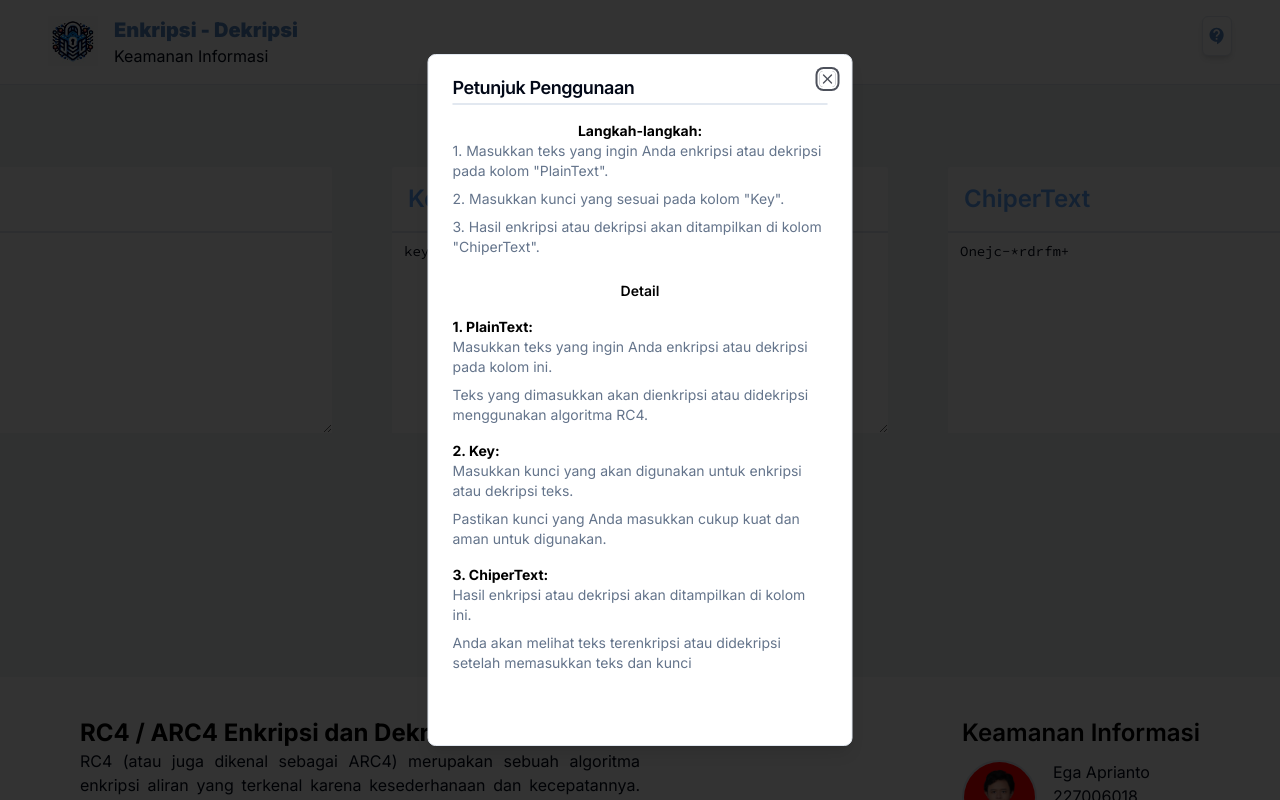
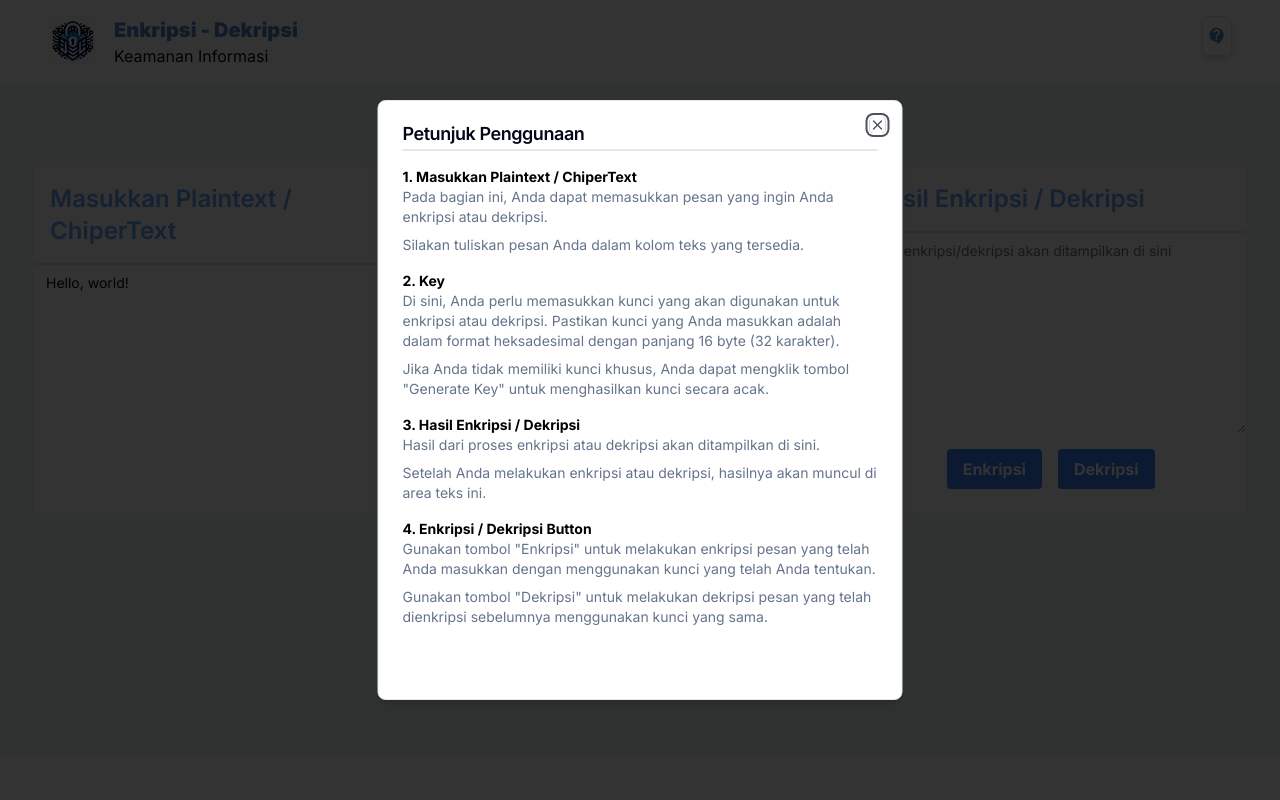
Before and after one commit to EgaAprianto8/enkripsi-dekripsi, a Next.js app: page / in a window 1280 px wide. Both pictures are taken after a click on the button 1217 px from the left and 36 px from the top of the page. Shown: the top 800 px of the page. Built offline with nearby package versions, Linux system fonts and the light colour scheme.

Commit message:
[REVISION] - RC4 TO AES

```diff
--- a/components/layouts/Footer.tsx
+++ b/components/layouts/Footer.tsx
@@ -9,14 +9,13 @@ const Footer = () => {
         <div className="flex justify-between">
           <div className="flex flex-col w-1/2">
             <h1 className="text-2xl font-bold text-black">
-              RC4 / ARC4 Enkripsi dan Dekripsi Online
+            AES Enkripsi dan Dekripsi Online
             </h1>
             <p className="text-justify">
-              RC4 (atau juga dikenal sebagai ARC4) merupakan sebuah algoritma
-              enkripsi aliran yang terkenal karena kesederhanaan dan
-              kecepatannya. Algoritma ini digunakan dalam berbagai protokol
-              keamanan seperti SSL (Secure Sockets Layer) dan WEP (Wired
-              Equivalent Privacy).
+              Advanced Encryption Standard (AES), juga dikenal dengan nama aslinya
+              Rijndael, adalah spesifikasi untuk enkripsi data elektronik. Ini
+              menggambarkan sebuah algoritma kunci-simetris yang menggunakan
+              kunci yang sama untuk melakukan enkripsi dan dekripsi.
             </p>
           </div>
           <div className="flex flex-col items-center sm:items-start">
@@ -45,17 +44,25 @@ const Footer = () => {
           <div className="flex justify-between">
             <div className="flex flex-col gap-4 w-1/2 mt-6">
               <p>
-            Website ini menyediakan alat yang mudah digunakan untuk melakukan
-            enkripsi dan dekripsi teks menggunakan algoritma RC4, sehingga
-            memungkinkan pengguna untuk melindungi dan mengamankan informasi
-            sensitif secara online.
+                Website ini menyediakan alat yang mudah digunakan untuk
+                melakukan enkripsi dan dekripsi teks menggunakan algoritma AES,
+                sehingga memungkinkan pengguna untuk melindungi dan mengamankan
+                informasi sensitif secara online.
               </p>
             </div>
             <div className="flex flex-row gap-4 font-semibold mt-4">
-            <Link href="https://www.linkedin.com/in/egaa-ap-b937891a5/" title="github" className="text-gray-400">
+              <Link
+                href="https://www.linkedin.com/in/egaa-ap-b937891a5/"
+                title="github"
+                className="text-gray-400"
+              >
                 Linkedin
               </Link>
-            <Link href="https://github.com/EgaAprianto8" title="github" className="text-gray-400">
+              <Link
+                href="https://github.com/EgaAprianto8"
+                title="github"
+                className="text-gray-400"
+              >
                 GitHub
               </Link>
             </div>
--- a/components/layouts/Navbar2.tsx
+++ b/components/layouts/Navbar2.tsx
@@ -46,70 +46,58 @@ const Navbar2 = () => {
                 <MdContactSupport size={20} />
               </Button>
             </DialogTrigger>
-            <DialogContent className="sm:max-w-[425px]">
+            <DialogContent className="sm:max-w-[525px]">
               <DialogHeader>
                 <DialogTitle>Petunjuk Penggunaan</DialogTitle>
                 <DialogDescription className="border-t-2 flex flex-col gap-2">
-                  <div className="flex flex-col">
-                    <h1 className="text-black font-bold flex justify-center text-md mt-4">
-                      Langkah-langkah:
-                    </h1>
-                    <div className="flex flex-col gap-2">
-                      <p>
-                        1. Masukkan teks yang ingin Anda enkripsi atau dekripsi
-                        pada kolom &quot;PlainText&quot;.
-                      </p>
-                      <p>2. Masukkan kunci yang sesuai pada kolom &quot;Key&quot;.</p>
-                      <p>
-                        3. Hasil enkripsi atau dekripsi akan ditampilkan di
-                        kolom &quot;ChiperText&quot;.
-                      </p>
-                    </div>
-                  </div>
                   <div className="mt-4 gap-4 flex flex-col">
-                    <h1 className="flex justify-center font-semibold text-md text-black">
-                      Detail
-                    </h1>
                     <div className="flex flex-col">
                       <h1 className="text-black font-bold text-md">
-                        1. PlainText:
+                        1. Masukkan Plaintext / ChiperText
                       </h1>
                       <div className="flex flex-col gap-2">
                         <p>
-                          Masukkan teks yang ingin Anda enkripsi atau dekripsi
-                          pada kolom ini.
+                        Pada bagian ini, Anda dapat memasukkan pesan yang ingin Anda enkripsi atau dekripsi.
                         </p>
                         <p>
-                          Teks yang dimasukkan akan dienkripsi atau didekripsi
-                          menggunakan algoritma RC4.
+                        Silakan tuliskan pesan Anda dalam kolom teks yang tersedia.
                         </p>
                       </div>
                     </div>
                     <div className="flex flex-col">
-                      <h1 className="text-black font-bold text-md">2. Key:</h1>
+                      <h1 className="text-black font-bold text-md">2. Key</h1>
                       <div className="flex flex-col gap-2">
                         <p>
-                          Masukkan kunci yang akan digunakan untuk enkripsi atau
-                          dekripsi teks.
+                        Di sini, Anda perlu memasukkan kunci yang akan digunakan untuk enkripsi atau dekripsi. Pastikan kunci yang Anda masukkan adalah dalam format heksadesimal dengan panjang 16 byte (32 karakter).
                         </p>
                         <p>
-                          Pastikan kunci yang Anda masukkan cukup kuat dan aman
-                          untuk digunakan.
+                        Jika Anda tidak memiliki kunci khusus, Anda dapat mengklik tombol "Generate Key" untuk menghasilkan kunci secara acak.
                         </p>
                       </div>
                     </div>
                     <div className="flex flex-col">
                       <h1 className="text-black font-bold text-md">
-                        3. ChiperText:
+                        3. Hasil Enkripsi / Dekripsi
                       </h1>
                       <div className="flex flex-col gap-2">
                         <p>
-                          Hasil enkripsi atau dekripsi akan ditampilkan di kolom
-                          ini.
+                        Hasil dari proses enkripsi atau dekripsi akan ditampilkan di sini.
                         </p>
                         <p>
-                          Anda akan melihat teks terenkripsi atau didekripsi
-                          setelah memasukkan teks dan kunci
+                        Setelah Anda melakukan enkripsi atau dekripsi, hasilnya akan muncul di area teks ini.
+                        </p>
+                      </div>
+                    </div>
+                    <div className="flex flex-col">
+                      <h1 className="text-black font-bold text-md">
+                        4. Enkripsi / Dekripsi Button
+                      </h1>
+                      <div className="flex flex-col gap-2">
+                        <p>
+                        Gunakan tombol "Enkripsi" untuk melakukan enkripsi pesan yang telah Anda masukkan dengan menggunakan kunci yang telah Anda tentukan.
+                        </p>
+                        <p>
+                        Gunakan tombol "Dekripsi" untuk melakukan dekripsi pesan yang telah dienkripsi sebelumnya menggunakan kunci yang sama.
                         </p>
                       </div>
                     </div>
--- a/components/pages/EnkripsiDekripsi.tsx
+++ b/components/pages/EnkripsiDekripsi.tsx
@@ -1,116 +1,165 @@
-import { useState, useEffect } from "react";
-import { Source_Code_Pro } from "next/font/google";
+import { useState } from "react";
 import { Textarea } from "@/components/ui/textarea";
-
-const code = Source_Code_Pro({ subsets: ["latin"] });
+var CryptoJS = require("crypto-js");
 
 const EnkripsiDeskripsi = () => {
   const [message, setMessage] = useState<string>("Hello, world!");
-  const [key, setKey] = useState<string>("key");
+  const [key, setKey] = useState<string>(
+    CryptoJS.lib.WordArray.random(16).toString(CryptoJS.enc.Hex)
+  );
   const [result, setResult] = useState<string>("");
+  const [error, setError] = useState<string>("");
 
-  const RC4Algorithm = () => {
+  const validateHex = (input: string) => {
+    const hexRegex = /^[0-9A-Fa-f]+$/g;
+    return hexRegex.test(input);
+  };
+
+  const generateRandomKey = () => {
+    setKey(CryptoJS.lib.WordArray.random(16).toString(CryptoJS.enc.Hex));
+  };
+
+  const AESAlgorithm = () => {
+    setError("");
     if (!key) {
+      setError("Key harus diisi.");
       setResult("");
       return;
     }
 
-    let arrayBinary: string[] = [];
-    for (let i = 0; i < message.length; i++) {
-      let ascii = message.charCodeAt(i);
-      let binary = ascii.toString(2).padStart(8, "0");
-      arrayBinary.push(binary);
+    if (!validateHex(key)) {
+      setError("Key harus dalam format heksadesimal.");
+      setResult("");
+      return;
     }
 
-    let S: number[] = [];
-    let K: number[] = [];
-    for (let i = 0; i < message.length; i++) {
-      S[i] = i;
-      K.push(key.charCodeAt(i % key.length));
+    try {
+      const ciphertext = CryptoJS.AES.encrypt(
+        message,
+        CryptoJS.enc.Hex.parse(key),
+        {
+          mode: CryptoJS.mode.ECB,
+          padding: CryptoJS.pad.Pkcs7
+        }
+      ).ciphertext.toString(CryptoJS.enc.Hex);
+      setResult(ciphertext);
+    } catch (error) {
+      setError("Terjadi kesalahan saat melakukan enkripsi.");
+      setResult("");
+    }
+  };
+
+  const decryptAES = () => {
+    setError("");
+    if (!key || !result) {
+      setError("Key dan ChiperText harus diisi.");
+      setResult("");
+      return;
     }
 
-    let j = 0;
-    for (let i = 0; i < message.length; i++) {
-      j = (j + S[i] + K[i]) % message.length;
-      let temp = S[i];
-      S[i] = S[j];
-      S[j] = temp;
+    if (!validateHex(key)) {
+      setError("Key harus dalam format heksadesimal.");
+      setResult("");
+      return;
     }
 
-    j = 0;
-    let i = 0;
-    let keyStream: string[] = [];
-    for (let n = 0; n < message.length; n++) {
-      i = (i + 1) % message.length;
-      j = (j + S[i]) % message.length;
-      let temp = S[i];
-      S[i] = S[j];
-      S[j] = temp;
-      let t = (S[i] + S[j]) % message.length;
-      keyStream[n] = S[t].toString(2).padStart(8, "0");
+    try {
+      const bytes = CryptoJS.AES.decrypt(
+        { ciphertext: CryptoJS.enc.Hex.parse(result) },
+        CryptoJS.enc.Hex.parse(key),
+        {
+          mode: CryptoJS.mode.ECB,
+          padding: CryptoJS.pad.Pkcs7
         }
-
-    enkripsiDekripsi(arrayBinary, keyStream);
+      );
+      const originalText = bytes.toString(CryptoJS.enc.Utf8);
+      setResult(originalText);
+    } catch (error) {
+      setError("Terjadi kesalahan saat melakukan dekripsi.");
+      setResult("");
+    }
   };
 
-  const enkripsiDekripsi = (arrayBinary: string[], keyStream: string[]) => {
-    let hasil: string[] = [];
-    for (let i = 0; i < message.length; i++) {
-      let binaryToInt = parseInt(arrayBinary[i], 2);
-      let keyStreamToInt = parseInt(keyStream[i], 2);
-      let result = binaryToInt ^ keyStreamToInt;
-      hasil.push(String.fromCharCode(result));
-    }
-    setResult(hasil.join(""));
+  const handleEncrypt = () => {
+    AESAlgorithm();
   };
 
-  useEffect(() => {
-    RC4Algorithm();
-  }, [message, key]);
+  const handleDecrypt = () => {
+    decryptAES();
+  };
 
   return (
     <main className="flex min-h-full bg-[#f2f4f6] min-w-full sm:pt-20 sm:pb-60 py-10">
-      <div className="flex md:flex-row flex-col container justify-center gap-14">
-        <div className="border-2 border-gray-100 rounded-sm min-w-full sm:min-w-[500px] bg-white">
-          <h1 className="text-blue-400 text-2xl font-semibold p-4">PlainText</h1>
-          <div className={code.className}>
+      <div className="flex flex-col sm:flex-row gap-4 container mx-auto">
+        <div className="flex-1 border-2 border-gray-100 rounded-sm bg-white">
+          <h1 className="text-blue-400 text-2xl font-semibold p-4">
+            Masukkan Plaintext / ChiperText
+          </h1>
           <div className="border-t-2">
             <Textarea
               title="inputpesan"
               value={message}
-                placeholder="Masukan Pesan"
+              placeholder="Masukkan pesan yang ingin dienkripsi/dekripsi"
               onChange={(e) => setMessage(e.target.value)}
               style={{ height: "200px" }}
             />
           </div>
         </div>
-        </div>
-        <div className="border-2 border-gray-100 rounded-sm min-w-full sm:min-w-[500px] bg-white">
+        <div className="flex-1 border-2 border-gray-100 rounded-sm bg-white">
           <h1 className="text-blue-400 text-2xl font-semibold p-4">Key</h1>
-          <div className={code.className}>
           <div className="border-t-2">
             <Textarea
               id="key"
               title="inputkey"
               value={key}
-                placeholder="Masukan Key"
-                onChange={(e) => setKey(e.target.value)}
+              placeholder="Masukkan Key dalam format 16 byte heksadesimal"
+              onChange={(e) => {
+                setKey(e.target.value);
+                if (!validateHex(e.target.value)) {
+                  setError("Key harus dalam format heksadesimal.");
+                } else {
+                  setError("");
+                }
+              }}
               style={{ height: "200px" }}
             />
           </div>
+          <div className="flex justify-center pb-10">
+            <button
+              title="generatekey"
+              className="bg-blue-500 hover:bg-blue-700 text-white font-bold py-2 px-4 rounded"
+              onClick={generateRandomKey}
+            >
+              Generate Key
+            </button>
           </div>
+          {error && <p className="text-red-500 mt-2">{error}</p>}
         </div>
-        <div className="border-2 border-gray-100 rounded-sm min-w-full sm:min-w-[500px] bg-white">
-          <h1 className="text-blue-400 text-2xl font-semibold p-4">ChiperText</h1>
-          <div className={code.className}>
+        <div className="flex-1 border-2 border-gray-100 rounded-sm bg-white">
+          <h1 className="text-blue-400 text-2xl font-semibold p-4">
+            Hasil Enkripsi / Dekripsi{" "}
+          </h1>
           <div className="border-t-2">
             <Textarea
               title="hasil"
               value={result}
-                placeholder="Untuk menampilkan hasil, Key wajib diisi"
+              placeholder="Hasil enkripsi/dekripsi akan ditampilkan di sini"
               style={{ height: "200px" }}
             />
           </div>
+          <div className="flex justify-center mt-4">
+            <button
+              className="bg-blue-500 hover:bg-blue-700 text-white font-bold py-2 px-4 rounded"
+              onClick={handleEncrypt}
+            >
+              Enkripsi
+            </button>
+            <button
+              className="bg-blue-500 hover:bg-blue-700 text-white font-bold py-2 px-4 rounded ml-4"
+              onClick={handleDecrypt}
+            >
+              Dekripsi
+            </button>
           </div>
         </div>
       </div>
--- a/package.json
+++ b/package.json
@@ -14,6 +14,7 @@
     "@radix-ui/react-slot": "^1.0.2",
     "class-variance-authority": "^0.7.0",
     "clsx": "^2.1.1",
+    "crypto-js": "^4.2.0",
     "lucide-react": "^0.378.0",
     "next": "14.2.3",
     "react": "^18",
```
Also changed, not shown: 1 other file (tests, documents, lock files or other folders). Lines whose indentation alone changed are shown as unchanged.
